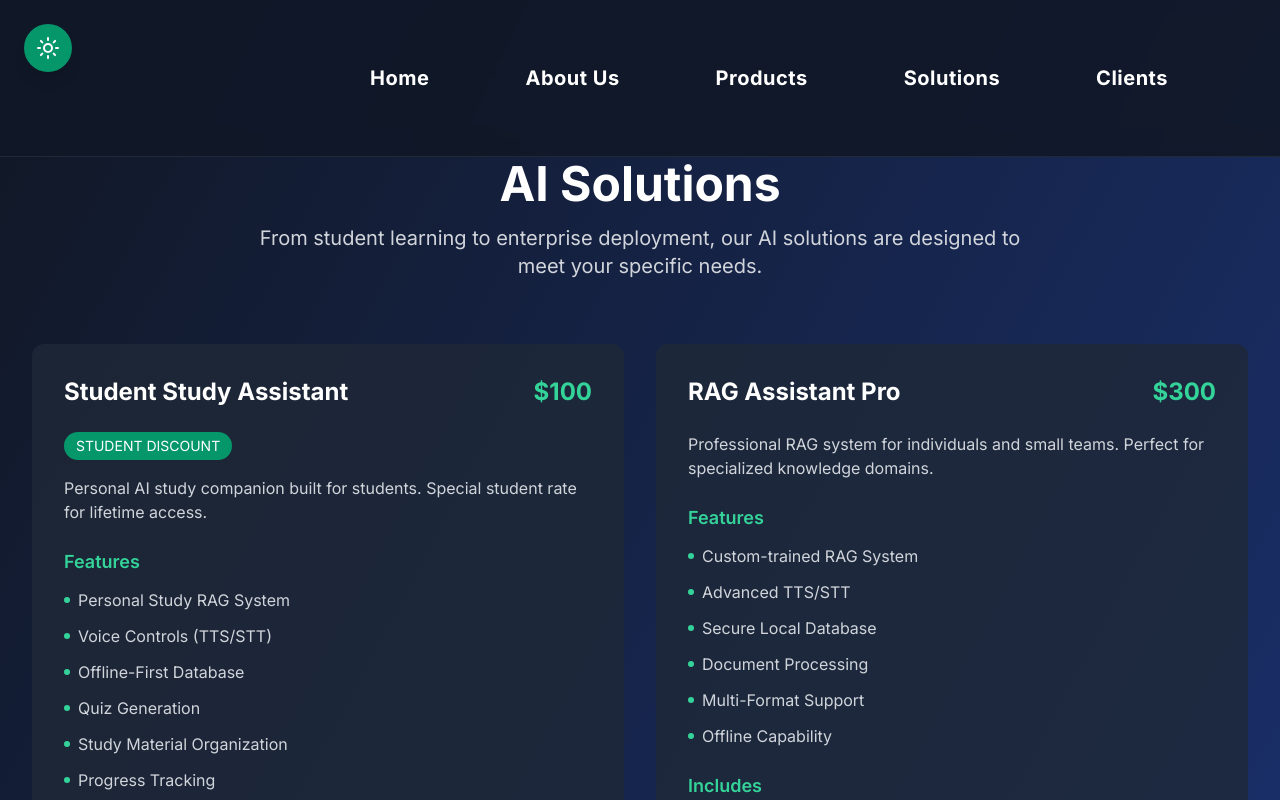
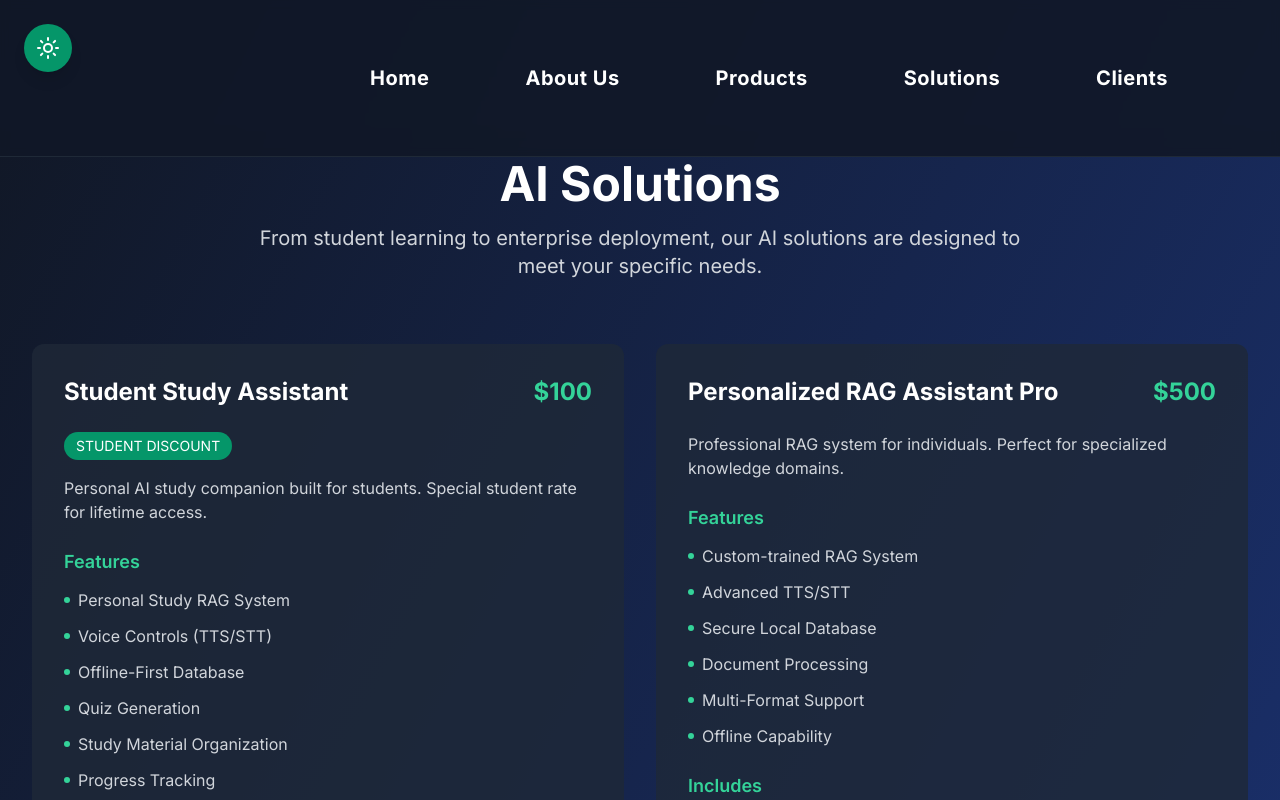
Before and after one commit to banditofsmoke/testsite2, a Next.js app: page /products in a window 1280 px wide. Shown: the top 800 px of the page. Built offline with nearby package versions, Linux system fonts and the light colour scheme.

Commit message:
price change

```diff
--- a/app/products/page.tsx
+++ b/app/products/page.tsx
@@ -42,9 +42,9 @@ export default function ProductsPage() {
     },
     {
       id: 'rag-pro',
-      title: 'RAG Assistant Pro',
-      price: 300,
-      description: 'Professional RAG system for individuals and small teams. Perfect for specialized knowledge domains.',
+      title: 'Personalized RAG Assistant Pro',
+      price: 500,
+      description: 'Professional RAG system for individuals. Perfect for specialized knowledge domains.',
       features: [
         'Custom-trained RAG System',
         'Advanced TTS/STT',
@@ -57,7 +57,6 @@ export default function ProductsPage() {
         'Lifetime Access',
         'Apache 2.0 License',
         'Monthly Updates',
-        'Two Device License',
         'Priority Support'
       ]
     },
```
